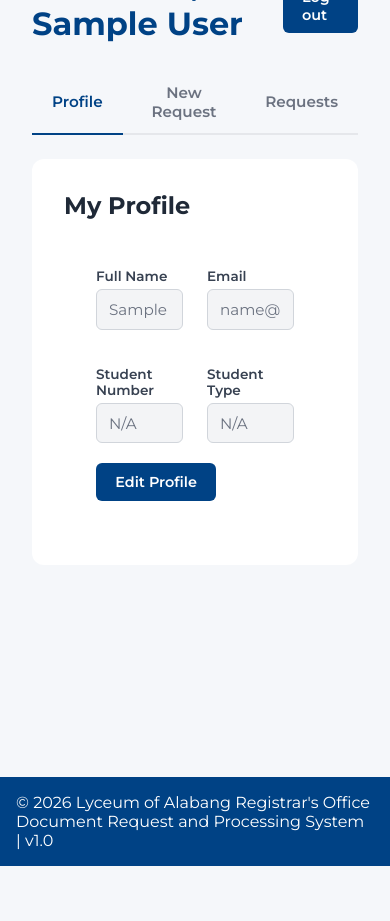
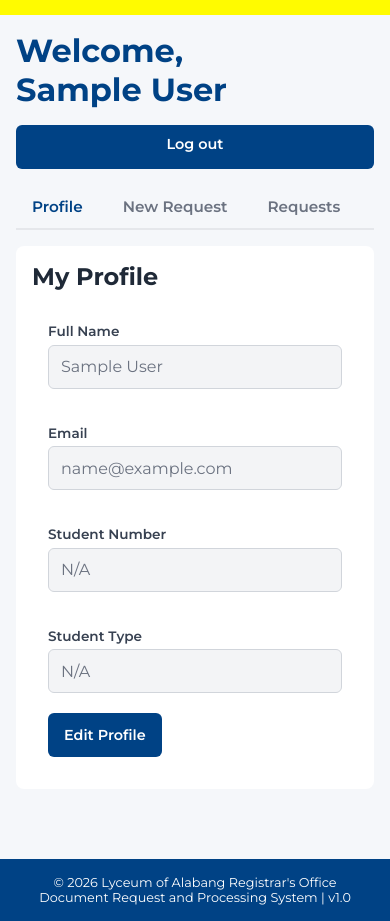
Before and after one commit to LOA-Thesis-23/document-request-system, a Flask app: page /student/home in a window 390 px wide. Shown: the part 213-1134 px from the top of the page. Before the commit the page ends 1079 px from the top, so only its background shows below. Run offline with Flask 3, Linux system fonts and the light colour scheme; the visitor is signed in with stand-in values (Sample User, id 1); data comes from the database, SQL or seed files in the repository; data that the repository does not hold is empty; some web fonts are replaced.

Commit message:
Add responsive design styles in responsive.css and update base.html

```diff
--- /dev/null
+++ b/app/static/css/responsive.css
@@ -0,0 +1,227 @@
+/* ==========================================================
+   responsive.css  —  LDRS responsive overrides
+   MUST be linked AFTER redo.css and style.css in base.html.
+   Breakpoints: 1200 (laptop/tablet landscape), 1024 (registrar
+   stacks), 768 (tablet portrait), 600 (phones).
+   ========================================================== */
+
+/* ---------- Global safety nets ---------- */
+*, *::before, *::after { box-sizing: border-box; }
+img, svg, video { max-width: 100%; }
+html { -webkit-text-size-adjust: 100%; }
+body { margin: 0; overflow-x: hidden; }
+
+/* Tables that are wider than their card scroll inside the card,
+   never the whole page */
+.dashboard,
+.dashboard-card {
+    overflow-x: auto;
+    -webkit-overflow-scrolling: touch;
+}
+
+/* ---------- Landing page: wide screens, keep modal clear of text ---------- */
+@media (min-width: 1201px) and (max-width: 1599px) {
+    .modal-container { right: 6%; }
+}
+
+/* ---------- ≤1200px: landing page stacks ---------- */
+@media (max-width: 1200px) {
+    .landing-wrapper {
+        flex-direction: column;
+        justify-content: center;
+        align-items: stretch;
+        gap: 2rem;
+        min-height: auto;
+        padding: 2.5rem 1.25rem;
+    }
+
+    .brand-landing {
+        margin-left: 0;
+        max-width: 100%;
+    }
+
+    .brand-landing h1 {
+        font-size: clamp(2rem, 7vw, 4.25rem);
+        white-space: normal;
+    }
+
+    .brand-landing p {
+        font-size: clamp(1rem, 2.4vw, 1.4rem);
+        max-width: 100%;
+        text-align: left;
+    }
+
+    .eyebrow span { font-size: clamp(0.95rem, 2.5vw, 1.5rem); }
+
+    .branding-panel {
+        max-width: 100%;
+        padding: 1rem 0;
+    }
+    .branding-panel img { width: min(14rem, 60%); }
+
+    /* login / signup box drops into the normal flow */
+    .modal-container {
+        position: static;
+        transform: none;
+        width: 100%;
+        max-width: 440px;
+        margin: 0 auto;
+        padding: 1.75rem;
+    }
+}
+
+/* ---------- ≤1024px: registrar dashboard stacks ---------- */
+@media (max-width: 1024px) {
+    .registrar-container-wrapper {
+        flex-direction: column;
+        min-height: auto;
+        overflow: visible;
+        padding: 0.75rem;
+        gap: 1rem;
+    }
+
+    .container-left,
+    .container-right {
+        flex: none;
+        width: 100%;
+        min-width: 0;
+    }
+
+    .container-right {
+        border-left: none;
+        border-top: 1px solid #eef0f3;
+        padding-top: 1rem;
+    }
+
+    .container-right .dashboard-card { height: auto; }
+
+    .dashboard-wrapper-staff { padding: 1.25rem; }
+
+    /* Tables keep a sensible minimum width and scroll sideways in the card.
+       Same specificity as the original rules, so source order wins. */
+    .dashboard-card table,
+    .staff-list-table,
+    .requests-table {
+        min-width: 640px;
+    }
+
+    .dashboard-card table tbody {
+        min-height: 300px;
+        max-height: 360px;
+    }
+}
+
+/* ---------- ≤768px: tablet portrait ---------- */
+@media (max-width: 768px) {
+    .navbar { padding: 0.75rem 1rem; }
+    .navbar-logo { width: min(70%, 280px); }
+
+    .dashboard-wrapper,
+    .dashboard-wrapper-staff {
+        padding: 1rem;
+        gap: 1rem;
+    }
+
+    .dashboard { padding: 1.25rem; }
+
+    .dashboard-header,
+    .profile-header {
+        flex-wrap: wrap;
+        gap: 0.75rem;
+    }
+
+    /* Tab bars scroll instead of overflowing */
+    .tab-nav {
+        overflow-x: auto;
+        flex-wrap: nowrap;
+        -webkit-overflow-scrolling: touch;
+    }
+    .tab-link {
+        white-space: nowrap;
+        flex: 0 0 auto;
+    }
+}
+
+/* ---------- ≤600px: phones ---------- */
+@media (max-width: 600px) {
+    /* forms go single column */
+    .form-grid { grid-template-columns: 1fr; }
+
+    /* 16px inputs stop iOS zooming on focus; 44px tap targets */
+    .form-group input,
+    .form-group select,
+    .form-group textarea,
+    input[type="text"],
+    input[type="email"],
+    input[type="password"],
+    input[type="date"],
+    input[type="number"],
+    select,
+    textarea {
+        font-size: 16px;
+        min-height: 44px;
+        width: 100%;
+    }
+
+    .btn-primary,
+    .btn-primary-staff,
+    .btn-secondary,
+    .btn-outline,
+    .btn-danger,
+    .tab-link {
+        min-height: 44px;
+        padding-left: 1rem;
+        padding-right: 1rem;
+    }
+
+    /* stacked secondary button shouldn't carry its desktop left margin */
+    .btn-secondary { margin-left: 0; }
+
+    .dashboard-header,
+    .profile-header {
+        flex-direction: column;
+        align-items: flex-start;
+    }
+
+    .dashboard-header .btn-primary,
+    .profile-header .btn-primary,
+    .profile-header .btn-secondary { width: 100%; text-align: center; }
+
+    .dashboard { padding: 1rem; border-radius: 8px; }
+
+    .modal-container {
+        padding: 1.25rem;
+        border-radius: 10px;
+    }
+    .modal-container img { height: 3rem; }
+    .auth-view h1 { font-size: 1.5rem; }
+
+    .dashboard-card table tbody {
+        min-height: 240px;
+        max-height: 320px;
+    }
+
+    .empty-state { padding: 2rem 0.5rem; }
+
+    .footer-base { font-size: 0.8rem; text-align: center; }
+
+    /* file upload (OR photo) is full width and easy to tap */
+    input[type="file"] { width: 100%; font-size: 16px; }
+}
+
+/* ---------- Touch devices: no sticky hover states ---------- */
+@media (hover: none) {
+    .requests-table tbody tr:hover,
+    .pending_reqtab tbody tr:hover:not(.empty-row),
+    .form-flow-table tbody tr:hover:not(.empty-row),
+    .complete_tab tbody tr:hover:not(.empty-row),
+    .expired_tab tbody tr:hover:not(.empty-row),
+    .staff-list-table tbody tr:hover:not(.empty-row) {
+        background-color: transparent;
+    }
+}
+
+/* ---------- Respect reduced-motion ---------- */
+@media (prefers-reduced-motion: reduce) {
+    * { transition: none !important; }
+}
--- a/app/templates/base.html
+++ b/app/templates/base.html
@@ -1,30 +1,32 @@
 <!DOCTYPE html>
-<meta name="viewport" content="width=device-width, initial-scale=1">
 <html lang="en">
 <head>
     <meta charset="UTF-8">
+    <meta name="viewport" content="width=device-width, initial-scale=1">
     <title>Lyceum of Alabang - Tunasan</title>
     <link rel="icon" href="{{ url_for('static', filename='images/loalogo.png') }}" type="image/x-icon">
     <link rel="stylesheet" href="{{ url_for('static', filename='css/redo.css') }}">
     <link rel="stylesheet" href="{{ url_for('static', filename='css/style.css') }}">
+    <!-- Keep this LAST so it overrides the two files above -->
+    <link rel="stylesheet" href="{{ url_for('static', filename='css/responsive.css') }}">
 </head>
 <body>
     <nav class="navbar">
         <img src="{{ url_for('static', filename='images/logo.svg') }}" alt="Lyceum of Alabang" class="navbar-logo">
     </nav>
 
-        </nav>
     <nav class="navbar2">
         <h1></h1>
     </nav>
+
     <div class="page-wrapper {% block wrapper_class %}{% endblock %}">
         {% block content %}
         {% endblock %}
     </div>
+
     <footer class="footer-base">
         <p>&copy; 2026 Lyceum of Alabang Registrar's Office</p>
-    <p>Document Request and Processing System | v1.0 </p>
+        <p>Document Request and Processing System | v1.0</p>
     </footer>
-
 </body>
 </html>
```
Lines whose indentation alone changed are shown as unchanged.
